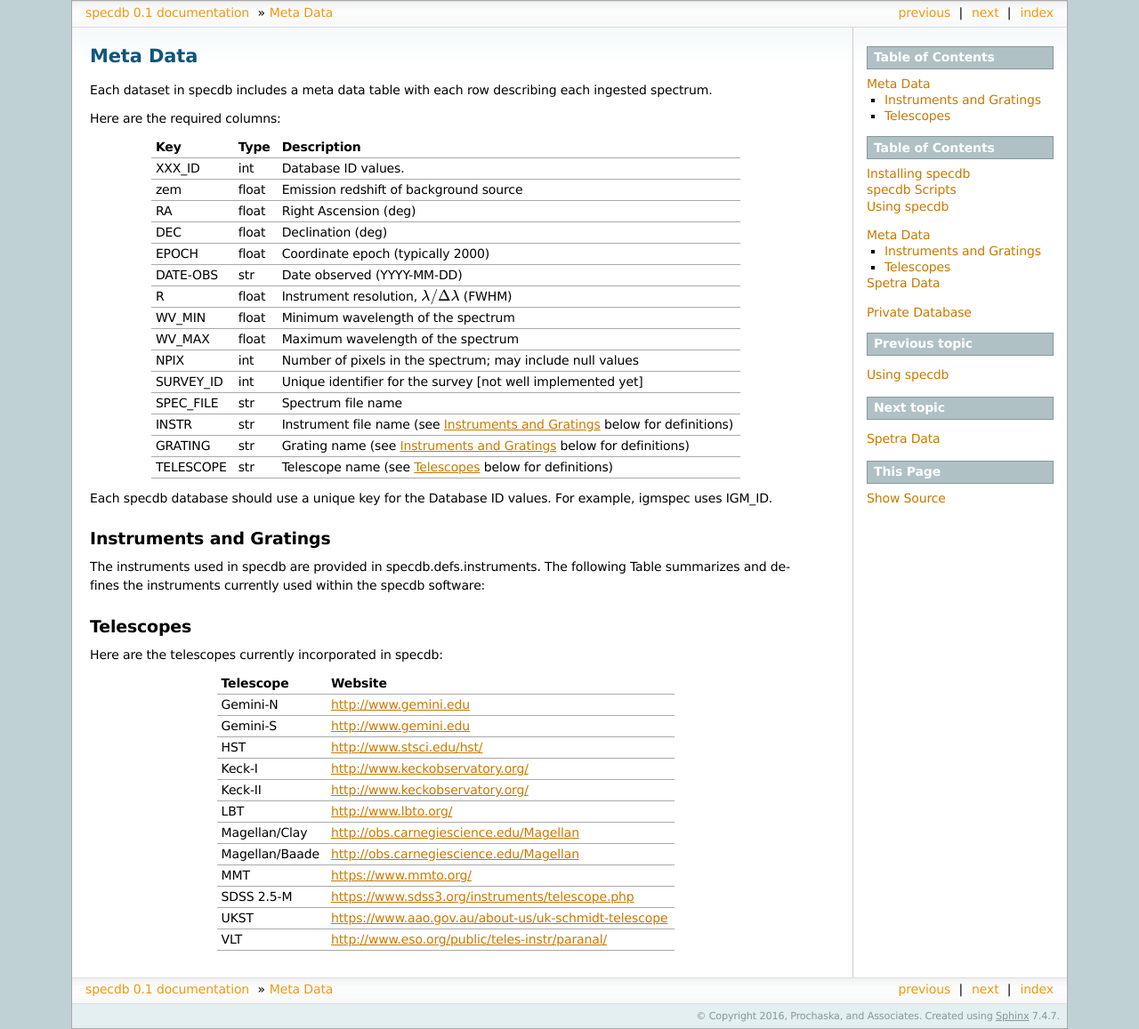
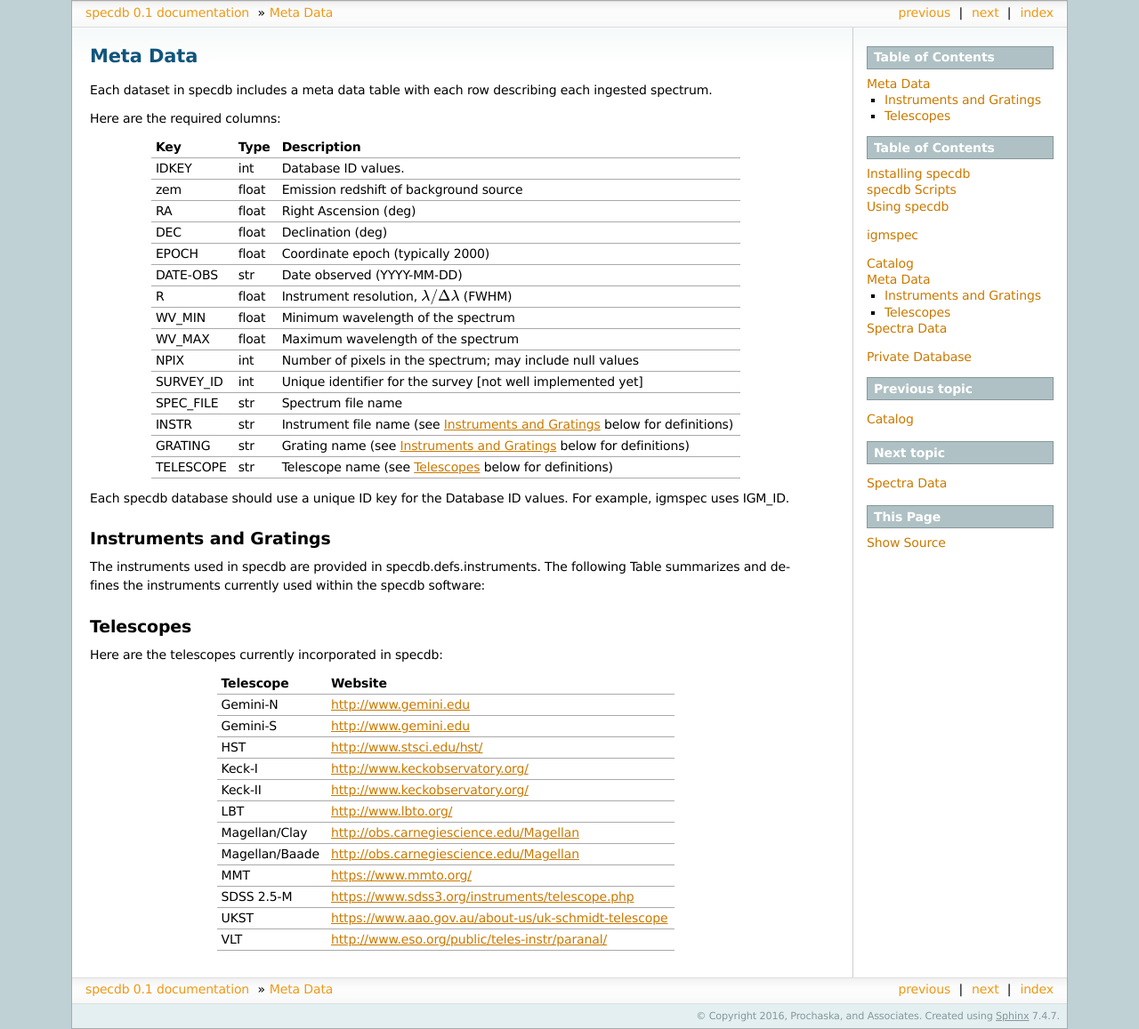
Before and after one commit to specdb/specdb, a Sphinx documentation site: the page built from docs/meta.rst, in a window 1280 px wide. Shown: the whole page at 89% size. Built offline with Sphinx 7.4.7, drawn with Linux system fonts in a browser that asks for light colours; pages that are not in the unit, such as notebooks, are missing from menus.

Commit message:
polishing, plus added igmspec doc

```diff
--- a/docs/index.rst
+++ b/docs/index.rst
@@ -20,12 +20,21 @@ Getting Started
    scripts
    usage
 
+Databases
+---------
+
+.. toctree::
+   :maxdepth: 2
+
+   igmspec
+
 Data
 ----
 
 .. toctree::
    :maxdepth: 2
 
+   catalog
    meta
    spectra
 
--- a/docs/meta.rst
+++ b/docs/meta.rst
@@ -12,7 +12,7 @@ Here are the required columns:
 ==========  ======== ============================================
 Key         Type     Description
 ==========  ======== ============================================
-XXX_ID      int      Database ID values.
+IDKEY       int      Database ID values.
 zem         float    Emission redshift of background source
 RA          float    Right Ascension (deg)
 DEC         float    Declination (deg)
--- a/docs/spectra.rst
+++ b/docs/spectra.rst
@@ -1,8 +1,8 @@
 .. highlight:: rest
 
-***********
-Spetra Data
-***********
+************
+Spectra Data
+************
 
 The spectra are stored in a series of hdf5 datasets
 as multi-dimension arrays.  This array has the following
```
Also changed, not shown: other parts of docs/meta.rst (+1 -1 lines), docs/igmspec.rst (added, +24 -0 lines).
